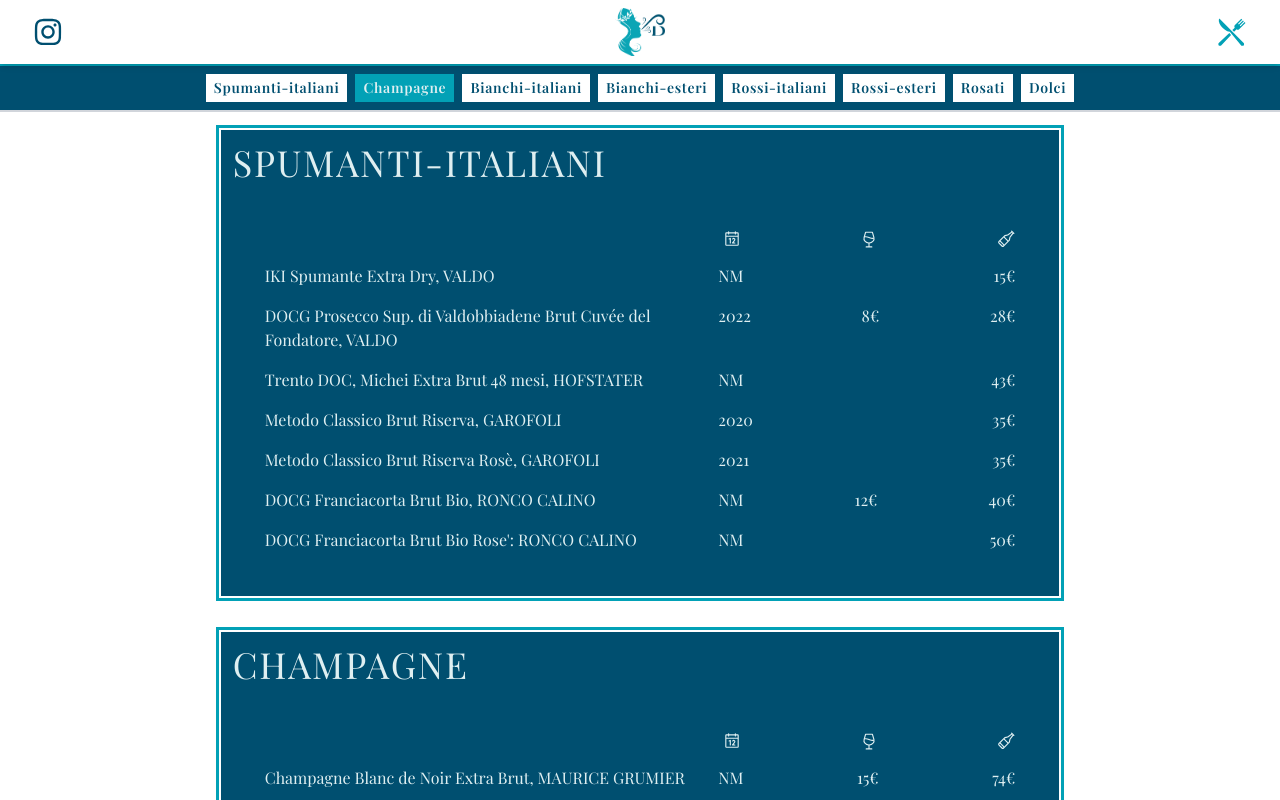
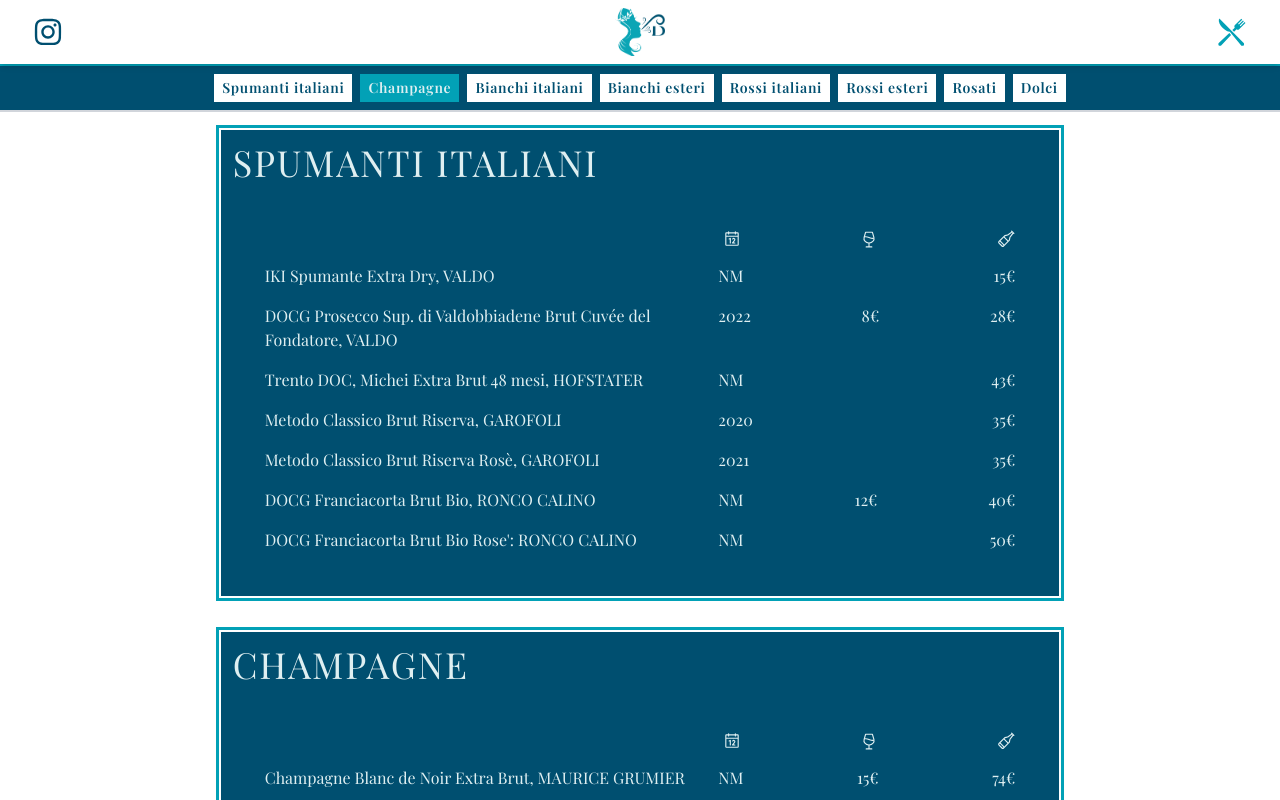
Before and after one commit to AndreadeMartinis/ristorante-briseide, a Next.js app: page /menu-vini in a window 1280 px wide. Shown: the top 800 px of the page. Built offline with nearby package versions, Linux system fonts and the light colour scheme.

Commit message:
Tolto il trattino (-) che separava i nomi composti delle categorie

```diff
--- a/app/components/restaurantMenu/NavbarMenuCategories.js
+++ b/app/components/restaurantMenu/NavbarMenuCategories.js
@@ -52,7 +52,7 @@
               : "bg-white text-secondary hover:text-primary"
           }`}
         >
-          {capitalizeFirstLetter(translation)}
+          {capitalizeFirstLetter(translation).replace("-", " ")}
         </button>
       ))}
 
--- a/app/components/restaurantMenu/RestaurantMenu.js
+++ b/app/components/restaurantMenu/RestaurantMenu.js
@@ -64,7 +64,7 @@
             key={name}
             id={`menu-section-${name}`}
             role="tabpanel"
-            category={translation}
+            category={translation.replace("-", " ")}
             items={items}
             language={language}
             Row={RowComponent}
--- a/app/components/restaurantMenu/RowWine.js
+++ b/app/components/restaurantMenu/RowWine.js
@@ -2,6 +2,7 @@
 
 export default function RowWine({ name, details, language }) {
   const label = capitalizeFirstLetter(name);
+  console.log(label);
   const anno = details.anno;
   const prezzoBott = details.prezzoBottiglia;
   const prezzoCal = details.prezzoCalice;
```
